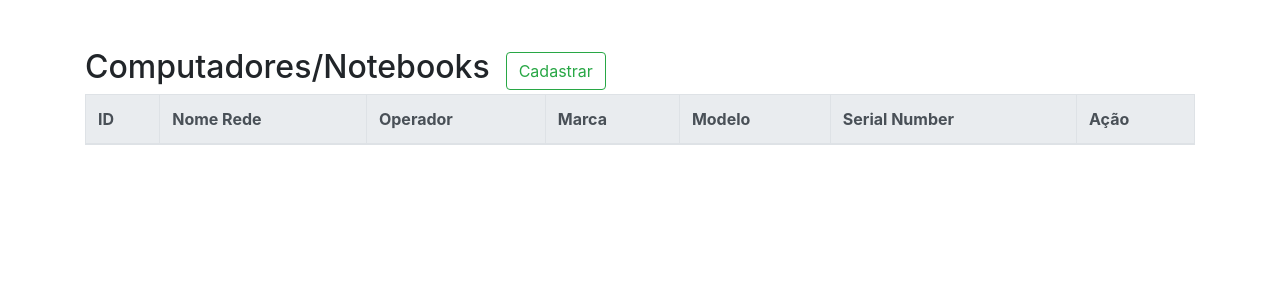
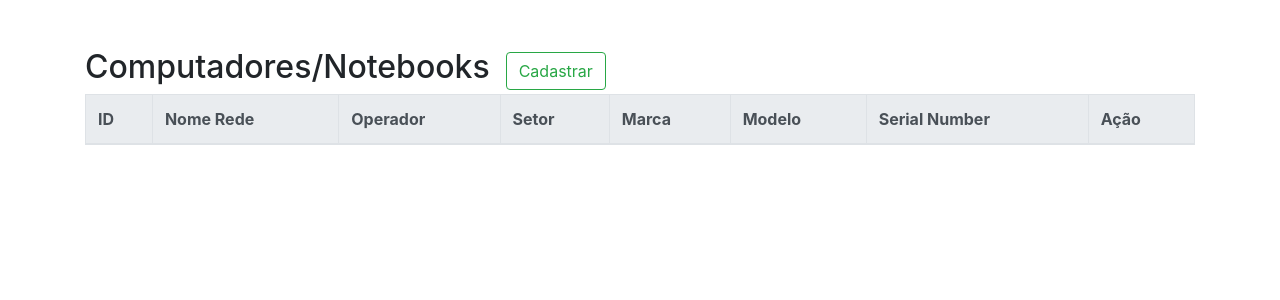
Before and after one commit to marcoskw/licenca, a Django app: page /equipamentos/listar_computadores/ in a window 1280 px wide. Shown: the part 56-356 px from the top of the page. Run offline with Django 5.2, Linux system fonts and the light colour scheme; the visitor is signed in with stand-in values (Sample User, id 1); data that the repository does not hold is empty; some libraries are stand-ins or nearby versions.

Commit message:
Adicionando setor na listagem de computadores

```diff
--- a/equipamentos/templates/listar_computadores.html
+++ b/equipamentos/templates/listar_computadores.html
@@ -29,6 +29,7 @@
                     <th scope="col">ID</th>
                     <th scope="col">Nome Rede</th>
                     <th scope="col">Operador</th>
+                    <th scope="col">Setor</th>
                     <th scope="col">Marca</th>
                     <th scope="col">Modelo</th>
                     <th scope="col">Serial Number</th>
@@ -41,6 +42,7 @@
                         <td>{{ computador.id }}</td>
                         <td>{{ computador.nome_rede }}</td>
                         <td>{{ computador.operador }}</td>
+                        <td>{{ computador.setor }}</td>
                         <td>{{ computador.marca }}</td>
                         <td>{{ computador.modelo }}</td>
                         <td>{{ computador.serial_number }}</td>
```
